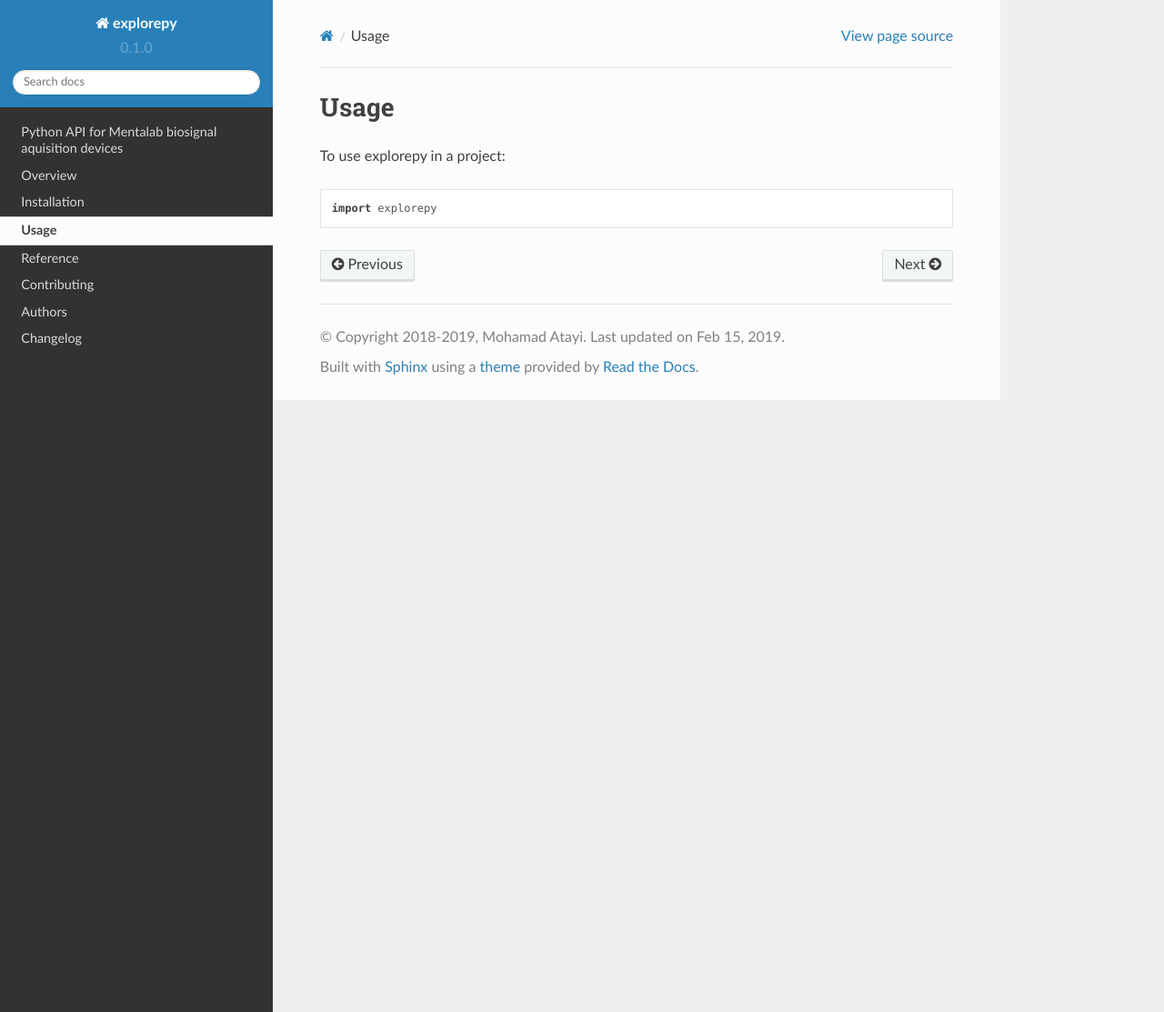
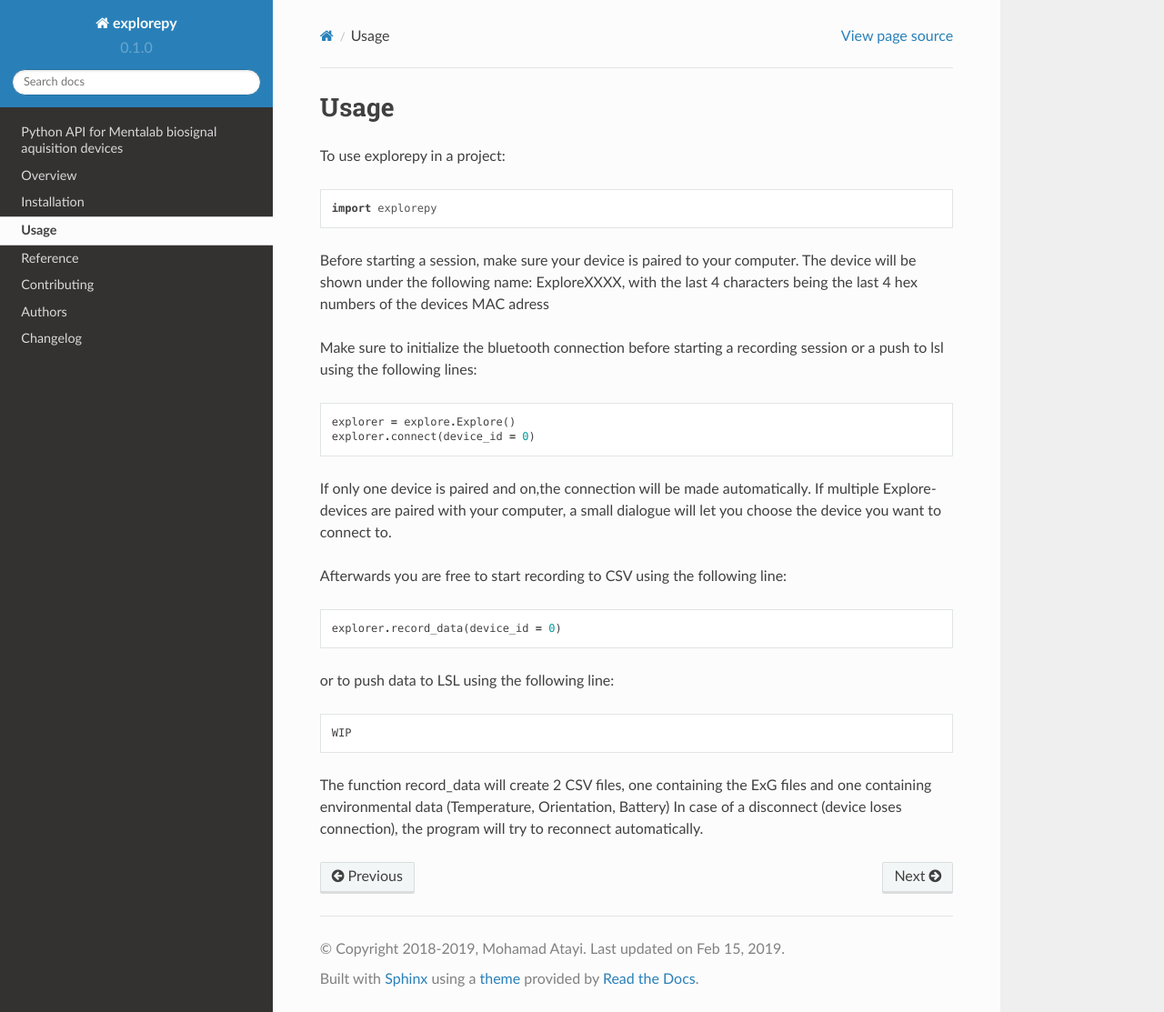
Before and after one commit to Mentalab-hub/explorepy, a Sphinx documentation site: the page built from docs/usage.rst, in a window 1280 px wide and 1113 px high. Shown: the whole window at 91% size. Built offline with Sphinx 7.4.7 and the Read the Docs theme 2.0.0, drawn with Linux system fonts in a browser that asks for light colours.

Commit message:
Updated Usage

```diff
--- a/docs/usage.rst
+++ b/docs/usage.rst
@@ -5,3 +5,27 @@
 To use explorepy in a project::
 
 	import explorepy
+
+Before starting a session, make sure your device is paired to your computer. The device will be shown under the following name: ExploreXXXX,
+with the last 4 characters being the last 4 hex numbers of the devices MAC adress
+
+Make sure to initialize the bluetooth connection before starting a recording session or a push to lsl using the following lines::
+
+    explorer = explore.Explore()
+    explorer.connect(device_id = 0)
+
+If only one device is paired and on,the connection will be made automatically.
+If multiple Explore-devices are paired with your computer, a small dialogue will let you
+choose the device you want to connect to.
+
+Afterwards you are free to start recording to CSV using the following line::
+
+    explorer.record_data(device_id = 0)
+
+or to push data to LSL using the following line::
+
+    WIP
+
+
+The function record_data will create 2 CSV files, one containing the ExG files and one containing environmental data (Temperature, Orientation, Battery)
+In case of a disconnect (device loses connection), the program will try to reconnect automatically.
```
